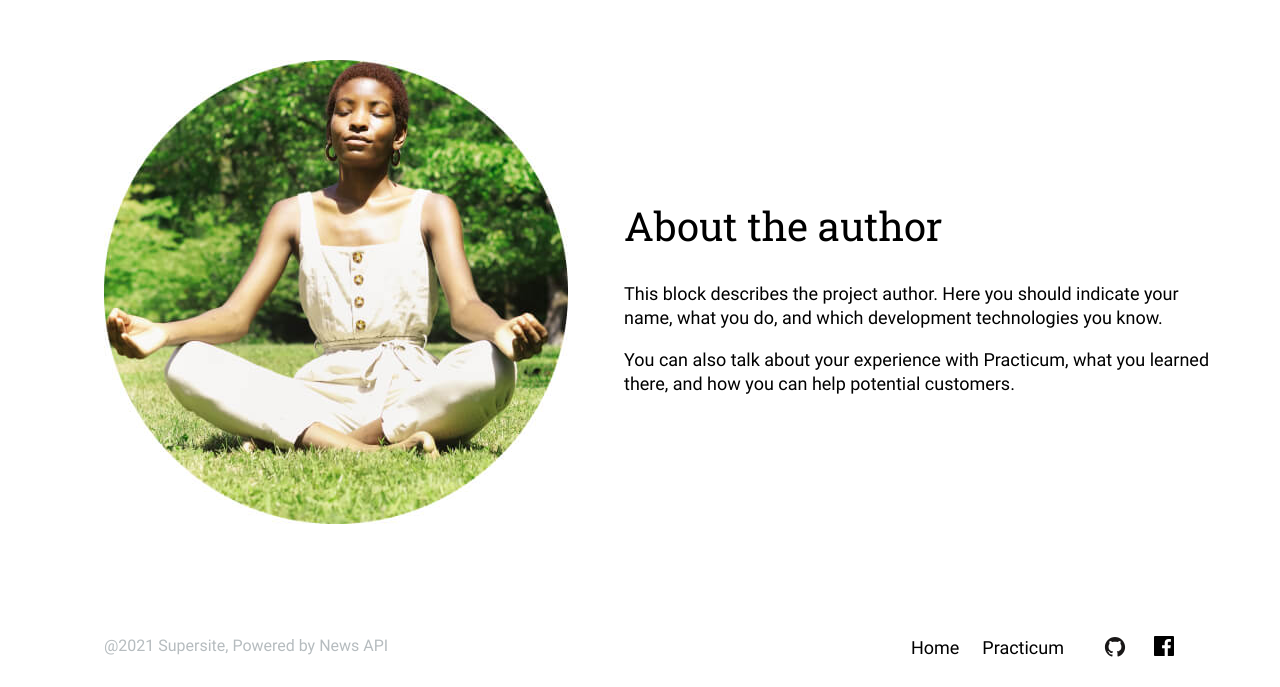
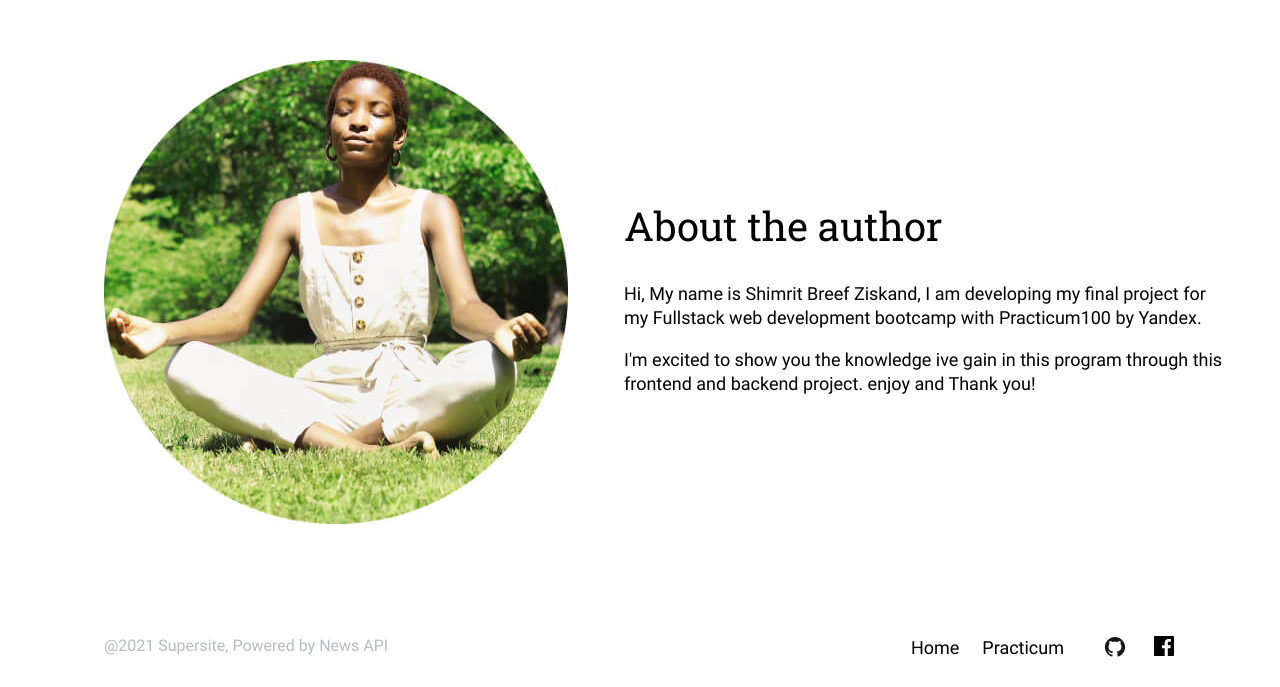
Before and after one commit to shimritz/news-explorer-frontend, a React (Create React App) app: page / in a window 1280 px wide. Shown: the part 742-1429 px from the top of the page. Built offline with nearby package versions, Linux system fonts and the light colour scheme.

Commit message:
date format added to news card

```diff
--- a/src/components/About/About.js
+++ b/src/components/About/About.js
@@ -7,13 +7,13 @@ function About() {
       <div className="about__info">
         <h2 className="about__info-header">About the author</h2>
         <p className="about__info-content">
-          This block describes the project author. Here you should indicate your
-          name, what you do, and which development technologies you know.
+          Hi, My name is Shimrit Breef Ziskand, I am developing my final project
+          for my Fullstack web development bootcamp with Practicum100 by Yandex.
         </p>
 
         <p className="about__info-content">
-          You can also talk about your experience with Practicum, what you
-          learned there, and how you can help potential customers.
+          I'm excited to show you the knowledge ive gain in this program through
+          this frontend and backend project. enjoy and Thank you!
         </p>
       </div>
     </div>
--- a/src/components/NewsCard/NewsCard.js
+++ b/src/components/NewsCard/NewsCard.js
@@ -33,35 +33,6 @@ function NewsCard({
       : setArticleSaveButtonClassName("article__save-btn");
   }, [isClicked]);
 
-  // async function handleSaveClick() {
-  //   if (isClicked) {
-  //     try {
-  //       mainApi.deleteArticle(cardId);
-  //     } catch (error) {
-  //       console.error(error);
-  //     }
-  //     setIsClicked(false);
-  //   } else {
-  //     const article = {
-  //       keyword,
-  //       title,
-  //       text,
-  //       date,
-  //       source,
-  //       link,
-  //       image: img,
-  //       owner: currentUser._id,
-  //     };
-  //     try {
-  //       const res = await mainApi.saveArticle(article);
-  //       setCardId(res.data._id);
-  //       setIsClicked(true);
-  //     } catch (error) {
-  //       console.error(error);
-  //     }
-  //   }
-  // }
-
   async function handleDeleteClick() {
     console.log("delete clicked");
     try {
@@ -71,6 +42,15 @@ function NewsCard({
       console.error(error);
     }
   }
+  const formatDate = (date) => {
+    const newDate = new Date(date);
+    const options = {
+      month: "long",
+      day: "numeric",
+      year: "numeric",
+    };
+    return newDate.toLocaleDateString("en-US", options);
+  };
 
   async function handleSaveClick() {
     try {
@@ -88,12 +68,9 @@ function NewsCard({
         },
         isClicked
       );
-      // console.log("res", res);
-      // if (res) {
-      // setCardId(res.data._id);
+
       const revertClicked = !isClicked;
       setIsClicked(revertClicked);
-      // }
     } catch (error) {
       console.error(error);
     }
@@ -103,7 +80,6 @@ function NewsCard({
     location.pathname === "/saved-news" ? handleDeleteClick : handleSaveClick;
 
   return (
-    // <div id={cardId}>
     <article className="article">
       <img className="article__image" src={img} alt="article" href={link} />
       {/* if isSavedArticlesPage true then add button x otherwise add button y */}
@@ -112,7 +88,6 @@ function NewsCard({
           type="button"
           className="article__delete-btn"
           second_data-hover="Remove from saved"
-          // className="article__save-btn article__save-btn_type_selected"
           aria-label="Delete article"
           onClick={buttonAction}
         />
@@ -120,9 +95,7 @@ function NewsCard({
         <button
           type="button"
           className={articleSaveButtonClassName}
-          // className="article__save-btn_type_selected"
           data-hover="Sign in to save articles"
-          // className="article__save-btn article__save-btn_type_selected"
           aria-label="save article"
           onClick={buttonAction}
         />
@@ -131,7 +104,7 @@ function NewsCard({
         <p className="article__key-word-label">{keyword}</p>
       ) : null}
       <div className="article__info">
-        <p className="article__info_date">{date}</p>
+        <p className="article__info_date">{formatDate(date)}</p>
         <h2 className="article__info_title">{title}</h2>
         <p className="article__info_text">{text}</p>
         <div className="article__footer">
@@ -139,7 +112,6 @@ function NewsCard({
         </div>
       </div>
     </article>
-    // </div>
   );
 }
 
```
